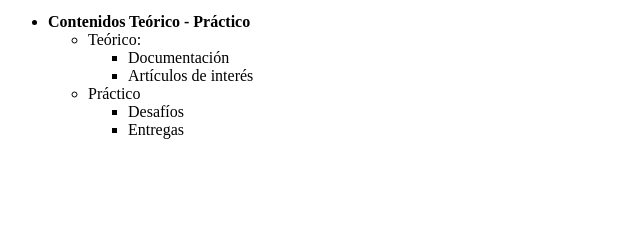
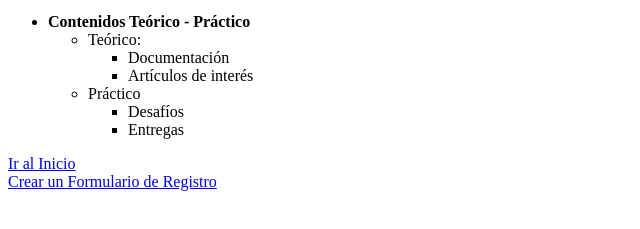
Before and after one commit to DhammoProgrammer/Entreg_N-mero1_NUCBA, a plain HTML site: page ProgramaciónWebFullStack.html in a window 1280 px wide. Shown: the part 433-662 px from the top of the page, without its empty margins (0-640 px from the left). Drawn offline with Linux system fonts and the light colour scheme.

Commit message:
Corregí el Programación Web Full Stack

```diff
--- a/ProgramaciónWebFullStack.html
+++ b/ProgramaciónWebFullStack.html
@@ -55,5 +55,8 @@
             </ul>
         </ul>
     </ul>
+
+    <a href="Index.html">Ir al Inicio</a><br>
+    <a href="FormularioDeRegistro.html">Crear un Formulario de Registro</a>
 </body>
 </html>
```
